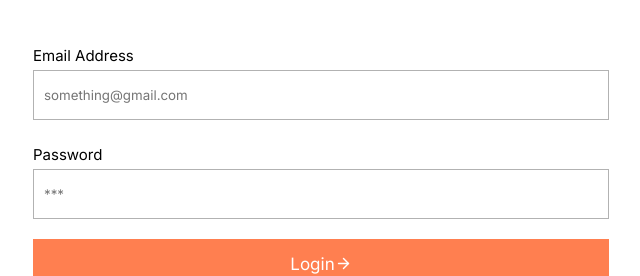
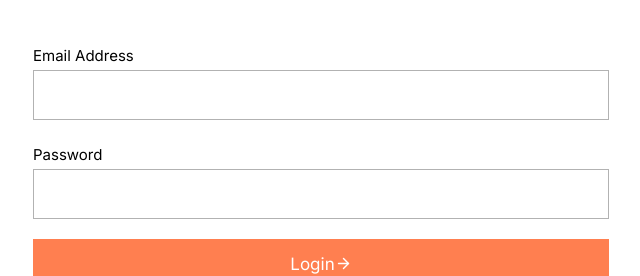
Before and after one commit to therealrinku/book-store, a Next.js app in the folder client/: page /auth in a window 1280 px wide. Shown: the part 125-401 px from the top of the page, without its empty margins (319-959 px from the left). Built offline with nearby package versions, Linux system fonts and the light colour scheme.

Commit message:
placheolder removeD

```diff
--- a/client/pages/auth.js
+++ b/client/pages/auth.js
@@ -68,23 +68,9 @@
 
       <form onSubmit={loginMode ? Login : Signup}>
         <label htmlFor="email">Email Address</label>
-        <input
-          type="email"
-          id="email"
-          placeholder="something@gmail.com"
-          value={email}
-          onChange={(e) => setEmail(e.target.value)}
-          required
-        />
+        <input type="email" id="email" value={email} onChange={(e) => setEmail(e.target.value)} required />
         <label htmlFor="password">Password</label>
-        <input
-          type="password"
-          id="password"
-          placeholder="***"
-          value={password}
-          onChange={(e) => setPassword(e.target.value)}
-          required
-        />
+        <input type="password" id="password" value={password} onChange={(e) => setPassword(e.target.value)} required />
         <button disable={serverIsBusy}>
           <p>{loginMode ? "Login" : "Sign Up"}</p>
           <FiArrowRight />
```
